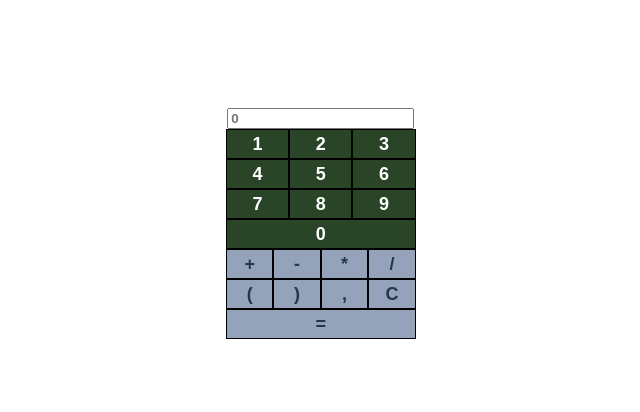
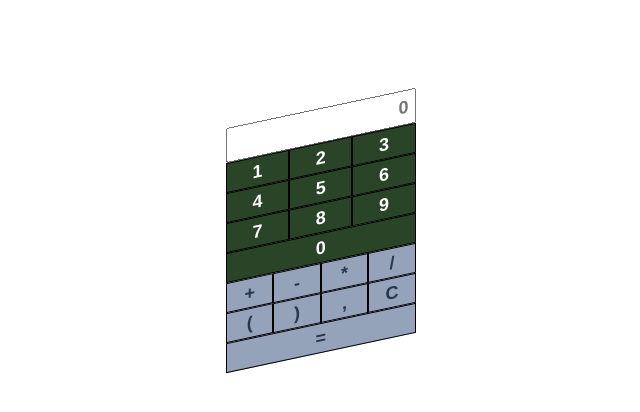
Before and after one commit to Stas0101/Calc, a plain HTML site: page index.html in a window 1280 px wide. Shown: the whole page, without its empty margins (32-672 px from the left). Drawn offline with nearby package versions, Linux system fonts and the light colour scheme.

Commit message:
changes_9.28_28.08.22

```diff
--- a/style.css
+++ b/style.css
@@ -10,16 +10,12 @@
   position:relative;
   left: 250px;
   top: 100px;
-<<<<<<< HEAD
   transform: skewY(-12deg);
 }
 #app:hover {
   transform: scale(1.5);
   animation-fill-mode:forwards;
 }
-=======
- }
->>>>>>> 009e85db1b49db6ea59bd1d94e6f9a3aefae66f1
 input[type="text"] {
   width: 100%;
   color: #000000;
```
